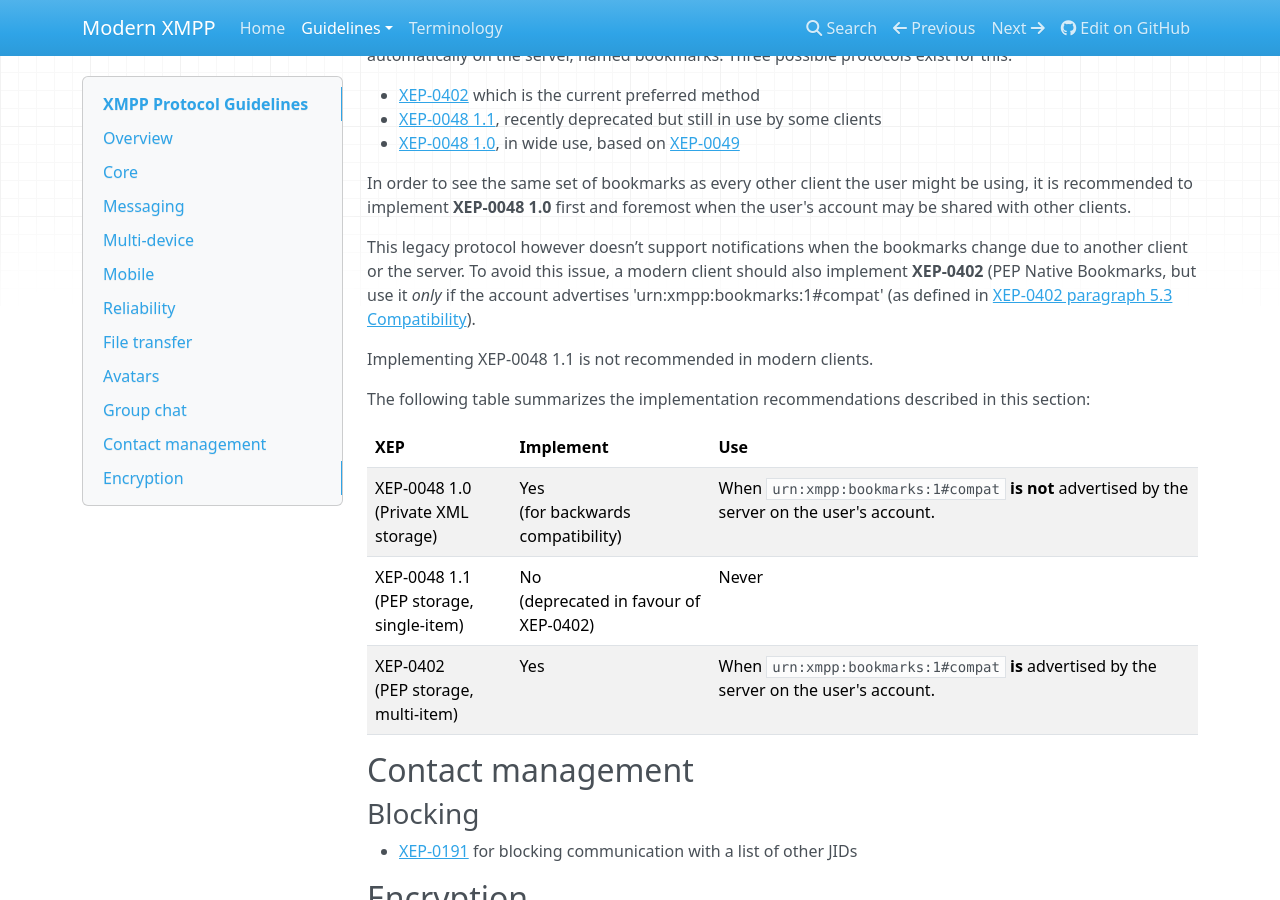
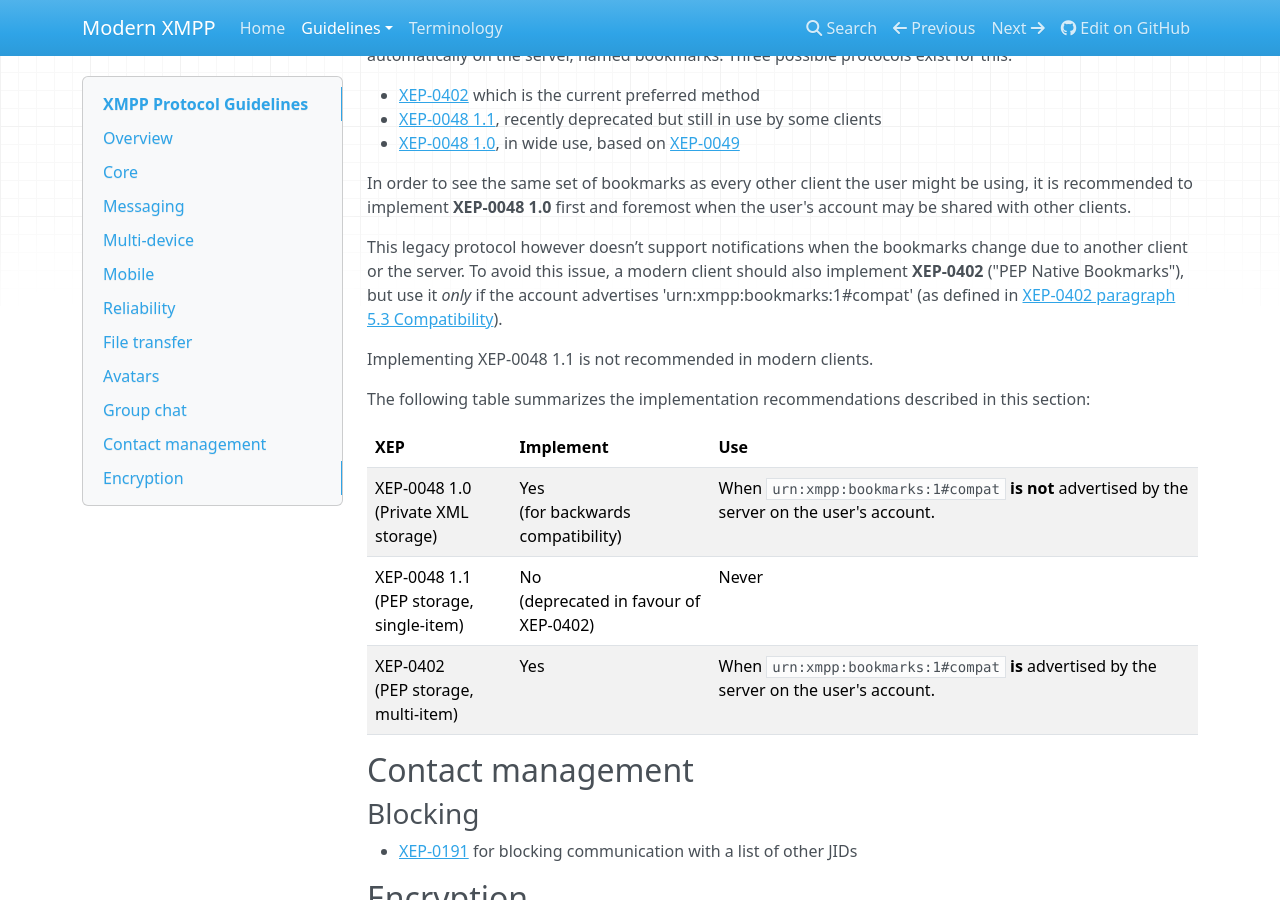
Before and after one commit to modernxmpp/modernxmpp, an MkDocs documentation site: the page built from docs/client/protocol.md, in a window 1280 px wide and 900 px high, scrolled down 5872 px. Built offline with MkDocs 1.6.1, drawn with Linux system fonts in a browser that asks for light colours; nearby versions of some CDN libraries.

```diff
--- a/docs/client/protocol.md
+++ b/docs/client/protocol.md
@@ -282,7 +282,7 @@ and foremost when the user's account may be shared with other clients.
 
 This legacy protocol however doesn’t support notifications when the bookmarks
 change due to another client or the server. To avoid this issue, a modern client
-should also implement **XEP-0402** (PEP Native Bookmarks, but use it *only* if the account
+should also implement **XEP-0402** ("PEP Native Bookmarks"), but use it *only* if the account
 advertises 'urn:xmpp:bookmarks:1#compat' (as defined in [XEP-0402 paragraph 5.3
 Compatibility](https://xmpp.org/extensions/xep-0402.html#sect-idm45862026440880)).
 
```
